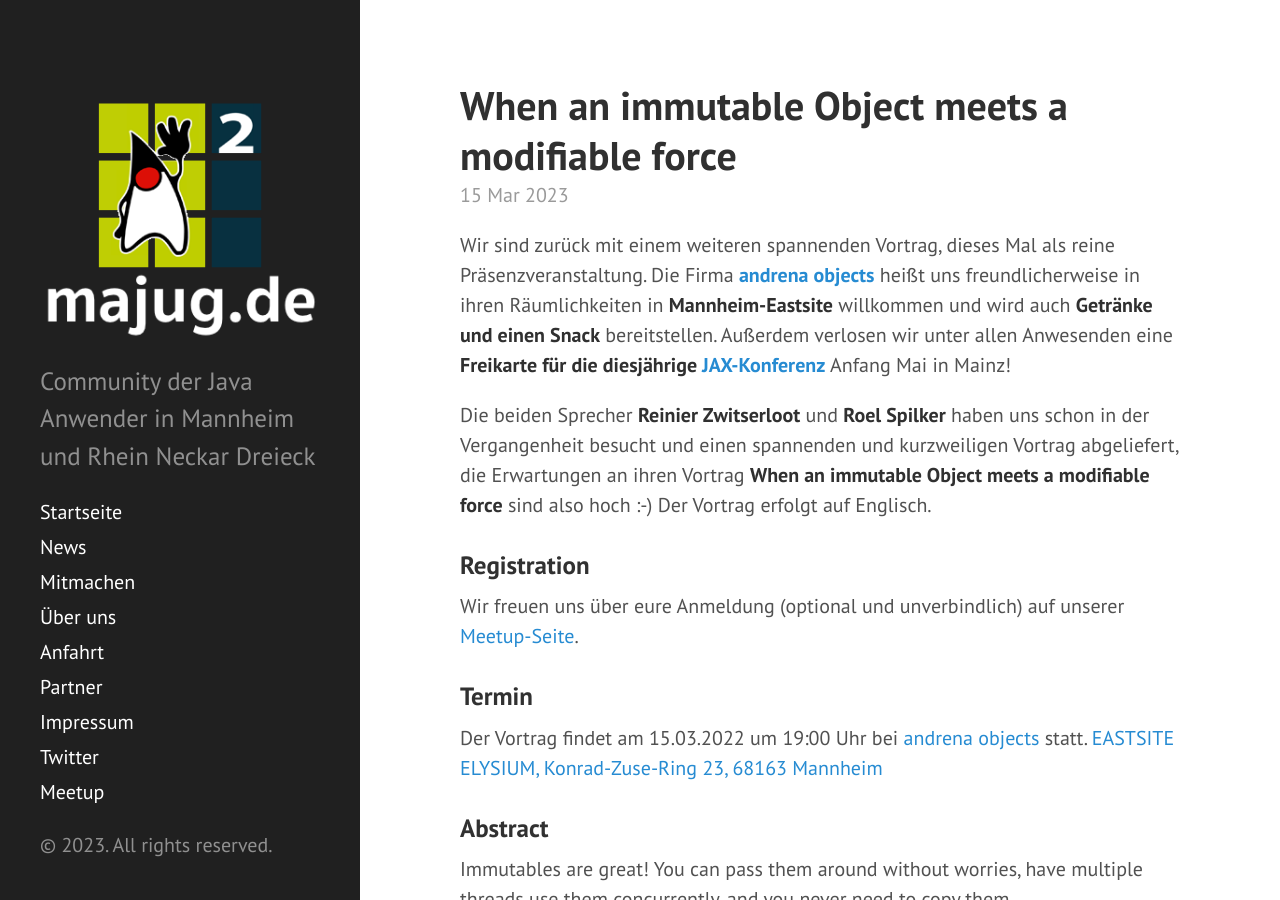
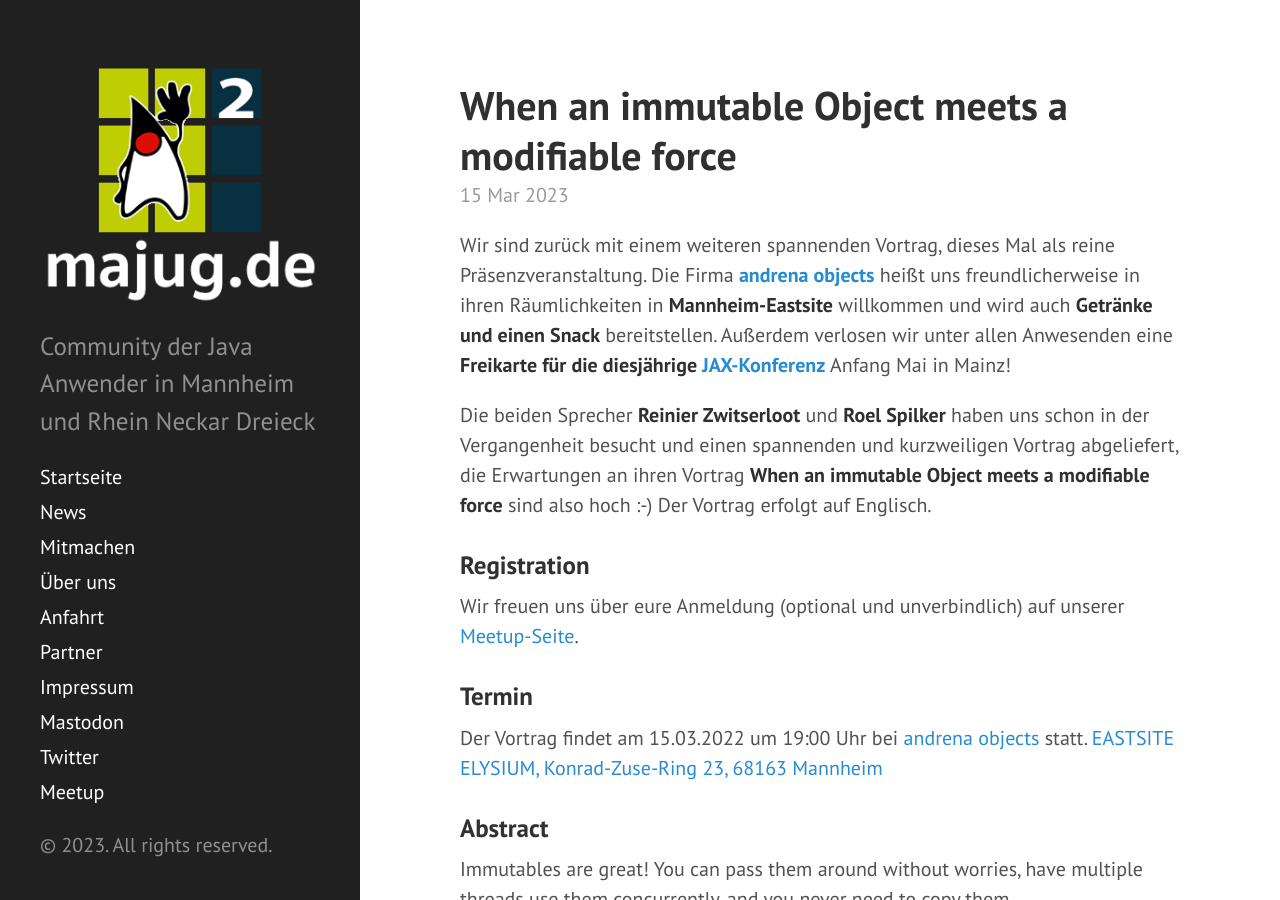
Before and after one commit to majug/majug.github.io, a Jekyll site: the page built from index.html, in a window 1280 px wide and 900 px high. Built offline with Jekyll 4.4.1, drawn with Linux system fonts in a browser that asks for light colours.

Commit message:
Add Mastodon link to sidebar

```diff
--- a/_includes/sidebar.html
+++ b/_includes/sidebar.html
@@ -21,7 +21,7 @@
           {% endif %}
         {% endif %}
       {% endfor %}
-
+      <a class="sidebar-nav-item" href="https://ijug.social/@majug" target="_blank" rel="me">Mastodon</a>
       <a class="sidebar-nav-item" href="{{ site.author.twitter }}" target="_blank">Twitter</a>
       <a class="sidebar-nav-item" href="{{ site.author.meetup }}" target="_blank">Meetup</a>
     </nav>
```
